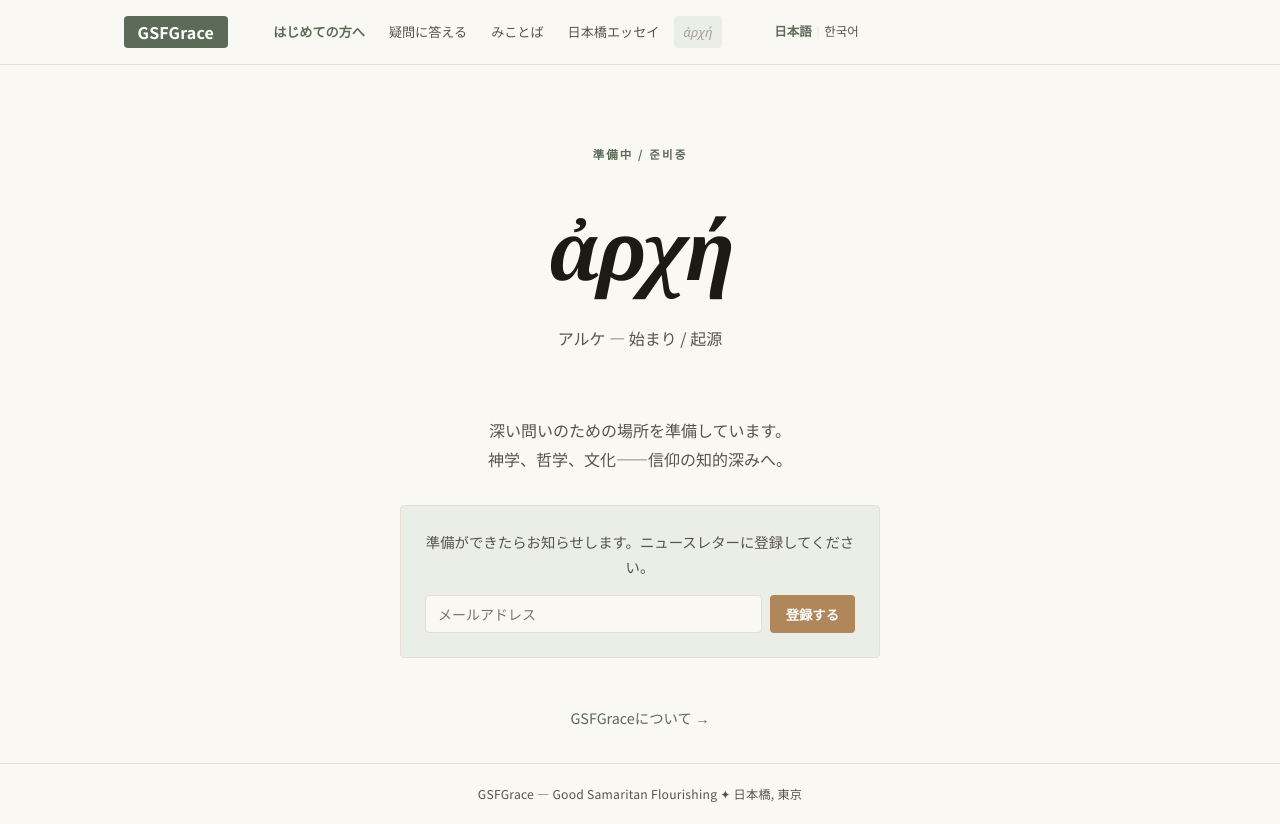
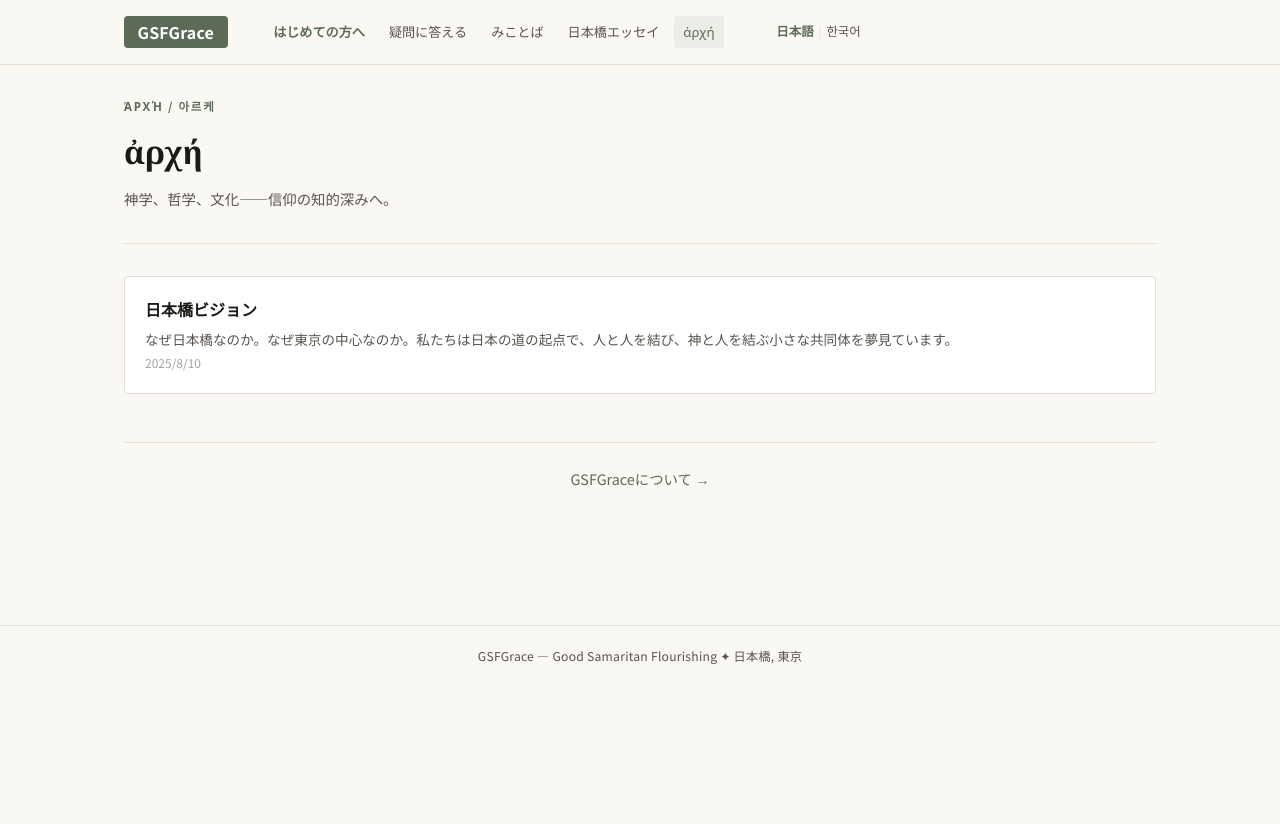
Before and after one commit to asiaunion/gsf-grace, an Astro site: page /arche in a window 1280 px wide. After the commit the page ends 800 px from the top, so only its background shows below. Built offline with nearby package versions, Linux system fonts and the light colour scheme; Astro itself is replaced by a stand-in of ours.

Commit message:
feat(arche): remove coming soon status and display post list

```diff
--- a/src/components/Nav.astro
+++ b/src/components/Nav.astro
@@ -20,14 +20,14 @@ const navItems = lang === 'ja'
       { href: '/qa',      label: '疑問に答える' },
       { href: '/devotion',label: 'みことば' },
       { href: '/walk',    label: '日本橋エッセイ' },
-      { href: '/arche',   label: 'ἀρχή', comingSoon: true },
+      { href: '/arche',   label: 'ἀρχή' },
     ]
   : [
       { href: '/ko/story',   label: '처음 오셨나요?', highlight: true },
       { href: '/ko/qa',      label: '궁금한 질문' },
       { href: '/ko/devotion',label: '말씀' },
       { href: '/ko/walk',    label: '니혼바시 에세이' },
-      { href: '/ko/arche',   label: 'ἀρχή', comingSoon: true },
+      { href: '/ko/arche',   label: 'ἀρχή' },
     ];
 ---
 
--- a/src/pages/arche/index.astro
+++ b/src/pages/arche/index.astro
@@ -1,54 +1,65 @@
 ---
 import BaseLayout from '../../layouts/BaseLayout.astro';
+import { getCollection } from 'astro:content';
+
+const posts = await getCollection('arche', ({ data }) => !data.draft && data.lang === 'ja');
+posts.sort((a, b) => b.data.pubDate.valueOf() - a.data.pubDate.valueOf());
 ---
 
 <BaseLayout
-  title="ἀρχή（準備中）— GSFGrace"
-  description="深い知的探求のための場所。準備中です。"
+  title="ἀρχή — GSFGrace"
+  description="神学、哲学、文化——信仰の知的深みへ。"
   lang="ja"
 >
-  <div class="arche-page">
   <header class="page-header">
-      <p class="page-tag">準備中 / 준비중</p>
+    <p class="page-tag">ἀρχή / 아르케</p>
     <h1 class="arche-title">ἀρχή</h1>
-      <p class="arche-subtitle">アルケ — 始まり / 起源</p>
+    <p class="page-desc">神学、哲学、文化——信仰の知的深みへ。</p>
   </header>
 
-    <div class="coming-soon-body">
-      <p class="coming-text">
-        深い問いのための場所を準備しています。<br />
-        神学、哲学、文化——信仰の知的深みへ。
-      </p>
-
-      <div class="newsletter-invite">
-        <p>準備ができたらお知らせします。ニュースレターに登録してください。</p>
-        <form action="#" method="POST" class="inline-form" aria-label="Newsletter for arche">
-          <input type="email" name="email" placeholder="メールアドレス" required id="arche-email" />
-          <button type="submit" id="arche-subscribe-btn">登録する</button>
-        </form>
+  {posts.length === 0 ? (
+    <div class="empty-state">
+      <p>準備中です。まずは <a href="/story">はじめての方へ</a> をお読みください。</p>
     </div>
+  ) : (
+    <ul class="post-list" role="list">
+      {posts.map((post) => (
+        <li>
+          <a href={`/arche/${post.id.split('/').pop()}`} class="post-link" id={`arche-${post.id.split('/').pop()}`}>
+            <h2 class="post-title">{post.data.title}</h2>
+            {post.data.description && <p class="post-desc">{post.data.description}</p>}
+            <div class="post-meta">
+              <time class="post-date" datetime={post.data.pubDate.toISOString()}>
+                {post.data.pubDate.toLocaleDateString('ja-JP')}
+              </time>
+              {post.data.author !== '승주' && (
+                <span class="post-byline">글 · {post.data.author}</span>
+              )}
             </div>
+          </a>
+        </li>
+      ))}
+    </ul>
+  )}
 
   <div class="page-story-cta">
     <a href="/story" id="arche-story-link">GSFGraceについて →</a>
   </div>
-  </div>
 </BaseLayout>
 
 <style>
-  .arche-page { padding: 2rem 0; text-align: center; }
-  .page-header { padding: 3rem 0 2rem; }
-  .page-tag { font-size: 0.72rem; letter-spacing: 0.18em; color: var(--color-accent); font-weight: 600; text-transform: uppercase; margin-bottom: 1rem; font-family: var(--font-sans); }
-  .arche-title { font-size: clamp(3rem, 8vw, 5rem); font-weight: 900; color: var(--color-text); letter-spacing: -0.04em; font-style: italic; font-family: var(--font-serif); }
-  .arche-subtitle { font-size: 1rem; color: var(--color-muted); margin-top: 0.5rem; font-family: var(--font-sans); }
-  .coming-soon-body { max-width: 480px; margin: 2rem auto; }
-  .coming-text { font-size: 1rem; color: var(--color-muted); line-height: 1.8; margin-bottom: 2rem; font-family: var(--font-sans); }
-  .newsletter-invite { background: var(--color-accent-soft); border: 1px solid var(--color-line); border-radius: 4px; padding: 1.5rem; }
-  .newsletter-invite p { font-size: 0.9rem; color: var(--color-muted); margin-bottom: 1rem; font-family: var(--font-sans); }
-  .inline-form { display: flex; gap: 0.5rem; }
-  .inline-form input { flex: 1; padding: 0.5rem 0.75rem; border: 1px solid var(--color-line); border-radius: 4px; font-size: 0.875rem; outline: none; background: var(--color-bg); color: var(--color-text); font-family: var(--font-sans); }
-  .inline-form input:focus { border-color: var(--color-accent); }
-  .inline-form button { padding: 0.5rem 1rem; background: var(--color-warm); color: #fff; border: none; border-radius: 4px; font-weight: 600; cursor: pointer; transition: background 0.15s; font-family: var(--font-sans); }
-  .inline-form button:hover { background: #9a7349; }
-  .page-story-cta { margin-top: 3rem; font-size: 0.9rem; font-family: var(--font-sans); }
+  .page-header { padding: 2rem 0; border-bottom: 1px solid var(--color-line); margin-bottom: 2rem; }
+  .page-tag { font-size: 0.72rem; letter-spacing: 0.15em; color: var(--color-accent); font-weight: 600; text-transform: uppercase; margin-bottom: 0.5rem; font-family: var(--font-sans); }
+  .arche-title { font-size: 2rem; font-weight: 700; color: var(--color-text); letter-spacing: -0.02em; font-family: var(--font-serif); }
+  .page-desc { color: var(--color-muted); margin-top: 0.5rem; font-size: 0.9rem; font-family: var(--font-sans); }
+  .empty-state { padding: 3rem 0; color: var(--color-muted); text-align: center; font-family: var(--font-sans); }
+  .post-list { list-style: none; display: flex; flex-direction: column; gap: 0.5rem; }
+  .post-link { display: block; padding: 1.25rem; border: 1px solid var(--color-line); border-radius: 4px; text-decoration: none; transition: border-color 0.15s, box-shadow 0.15s; background: var(--color-surface); }
+  .post-link:hover { border-color: var(--color-accent-soft); box-shadow: 0 2px 8px rgba(0,0,0,0.05); text-decoration: none; }
+  .post-title { font-size: 1rem; font-weight: 600; color: var(--color-text); margin-bottom: 0.25rem; font-family: var(--font-serif); }
+  .post-desc { font-size: 0.85rem; color: var(--color-muted); margin-bottom: 0.25rem; line-height: 1.5; font-family: var(--font-sans); }
+  .post-date { font-size: 0.75rem; color: #a8a29e; font-family: var(--font-sans); }
+  .post-meta { display: flex; align-items: center; gap: 0.75rem; margin-top: 0.25rem; }
+  .post-byline { font-size: 0.75rem; color: var(--color-accent); font-family: var(--font-sans); font-style: italic; }
+  .page-story-cta { margin-top: 3rem; padding-top: 1.5rem; border-top: 1px solid var(--color-line); text-align: center; font-size: 0.9rem; font-family: var(--font-sans); }
 </style>
--- a/src/pages/ko/arche/index.astro
+++ b/src/pages/ko/arche/index.astro
@@ -1,57 +1,65 @@
 ---
-/**
- * /ko/arche/index.astro — ἀρχή KO (준비중)
- */
 import BaseLayout from '../../../layouts/BaseLayout.astro';
+import { getCollection } from 'astro:content';
+
+const posts = await getCollection('arche', ({ data }) => !data.draft && data.lang === 'ko');
+posts.sort((a, b) => b.data.pubDate.valueOf() - a.data.pubDate.valueOf());
 ---
 
 <BaseLayout
   title="ἀρχή — GSFGrace"
-  description="깊은 지적 탐구를 위한 공간. 준비 중입니다."
+  description="신학, 철학, 문화 — 신앙의 지적 깊이로."
   lang="ko"
 >
-  <div class="arche-page">
   <header class="page-header">
-      <p class="page-tag">준비 중 / 準備中</p>
+    <p class="page-tag">ἀρχή / 아르케</p>
     <h1 class="arche-title">ἀρχή</h1>
-      <p class="arche-subtitle">아르케 — 시작 / 기원</p>
+    <p class="page-desc">신학, 철학, 문화 — 신앙의 지적 깊이로.</p>
   </header>
 
-    <div class="coming-soon-body">
-      <p class="coming-text">
-        깊은 질문을 위한 공간을 준비 중입니다.<br />
-        신학, 철학, 문화 — 신앙의 지적 깊이로.
-      </p>
-
-      <div class="newsletter-invite">
-        <p>준비가 되면 알려드리겠습니다. 뉴스레터에 등록해 주세요.</p>
-        <form action="#" method="POST" class="inline-form" aria-label="아르케 뉴스레터">
-          <input type="email" name="email" placeholder="이메일 주소" required id="arche-email" />
-          <button type="submit" id="arche-subscribe-btn">등록하기</button>
-        </form>
+  {posts.length === 0 ? (
+    <div class="empty-state">
+      <p>준비 중입니다. 먼저 <a href="/ko/story">처음 오셨나요?</a> 를 읽어주세요.</p>
     </div>
+  ) : (
+    <ul class="post-list" role="list">
+      {posts.map((post) => (
+        <li>
+          <a href={`/ko/arche/${post.id.split('/').pop()}`} class="post-link" id={`arche-${post.id.split('/').pop()}`}>
+            <h2 class="post-title">{post.data.title}</h2>
+            {post.data.description && <p class="post-desc">{post.data.description}</p>}
+            <div class="post-meta">
+              <time class="post-date" datetime={post.data.pubDate.toISOString()}>
+                {post.data.pubDate.toLocaleDateString('ko-KR')}
+              </time>
+              {post.data.author !== '승주' && (
+                <span class="post-byline">글 · {post.data.author}</span>
+              )}
             </div>
+          </a>
+        </li>
+      ))}
+    </ul>
+  )}
 
   <div class="page-story-cta">
     <a href="/ko/story" id="arche-story-link">GSFGrace에 대하여 →</a>
   </div>
-  </div>
 </BaseLayout>
 
 <style>
-  .arche-page { padding: 2rem 0; text-align: center; }
-  .page-header { padding: 3rem 0 2rem; }
-  .page-tag { font-size: 0.72rem; letter-spacing: 0.18em; color: var(--color-accent); font-weight: 600; text-transform: uppercase; margin-bottom: 1rem; font-family: var(--font-sans); }
-  .arche-title { font-size: clamp(3rem, 8vw, 5rem); font-weight: 900; color: var(--color-text); letter-spacing: -0.04em; font-style: italic; font-family: var(--font-serif); }
-  .arche-subtitle { font-size: 1rem; color: var(--color-muted); margin-top: 0.5rem; font-family: var(--font-sans); }
-  .coming-soon-body { max-width: 480px; margin: 2rem auto; }
-  .coming-text { font-size: 1rem; color: var(--color-muted); line-height: 1.8; margin-bottom: 2rem; font-family: var(--font-sans); }
-  .newsletter-invite { background: var(--color-accent-soft); border: 1px solid var(--color-line); border-radius: 4px; padding: 1.5rem; }
-  .newsletter-invite p { font-size: 0.9rem; color: var(--color-muted); margin-bottom: 1rem; font-family: var(--font-sans); }
-  .inline-form { display: flex; gap: 0.5rem; }
-  .inline-form input { flex: 1; padding: 0.5rem 0.75rem; border: 1px solid var(--color-line); border-radius: 4px; font-size: 0.875rem; outline: none; background: var(--color-bg); color: var(--color-text); font-family: var(--font-sans); }
-  .inline-form input:focus { border-color: var(--color-accent); }
-  .inline-form button { padding: 0.5rem 1rem; background: var(--color-warm); color: #fff; border: none; border-radius: 4px; font-weight: 600; cursor: pointer; transition: background 0.15s; font-family: var(--font-sans); }
-  .inline-form button:hover { background: #9a7349; }
-  .page-story-cta { margin-top: 3rem; font-size: 0.9rem; font-family: var(--font-sans); }
+  .page-header { padding: 2rem 0; border-bottom: 1px solid var(--color-line); margin-bottom: 2rem; }
+  .page-tag { font-size: 0.72rem; letter-spacing: 0.15em; color: var(--color-accent); font-weight: 600; text-transform: uppercase; margin-bottom: 0.5rem; font-family: var(--font-sans); }
+  .arche-title { font-size: 2rem; font-weight: 700; color: var(--color-text); letter-spacing: -0.02em; font-family: var(--font-serif); }
+  .page-desc { color: var(--color-muted); margin-top: 0.5rem; font-size: 0.9rem; font-family: var(--font-sans); }
+  .empty-state { padding: 3rem 0; color: var(--color-muted); text-align: center; font-family: var(--font-sans); }
+  .post-list { list-style: none; display: flex; flex-direction: column; gap: 0.5rem; }
+  .post-link { display: block; padding: 1.25rem; border: 1px solid var(--color-line); border-radius: 4px; text-decoration: none; transition: border-color 0.15s, box-shadow 0.15s; background: var(--color-surface); }
+  .post-link:hover { border-color: var(--color-accent-soft); box-shadow: 0 2px 8px rgba(0,0,0,0.05); text-decoration: none; }
+  .post-title { font-size: 1rem; font-weight: 600; color: var(--color-text); margin-bottom: 0.25rem; font-family: var(--font-serif); }
+  .post-desc { font-size: 0.85rem; color: var(--color-muted); margin-bottom: 0.25rem; line-height: 1.5; font-family: var(--font-sans); }
+  .post-date { font-size: 0.75rem; color: #a8a29e; font-family: var(--font-sans); }
+  .post-meta { display: flex; align-items: center; gap: 0.75rem; margin-top: 0.25rem; }
+  .post-byline { font-size: 0.75rem; color: var(--color-accent); font-family: var(--font-sans); font-style: italic; }
+  .page-story-cta { margin-top: 3rem; padding-top: 1.5rem; border-top: 1px solid var(--color-line); text-align: center; font-size: 0.9rem; font-family: var(--font-sans); }
 </style>
```
Lines whose indentation alone changed are shown as unchanged.
